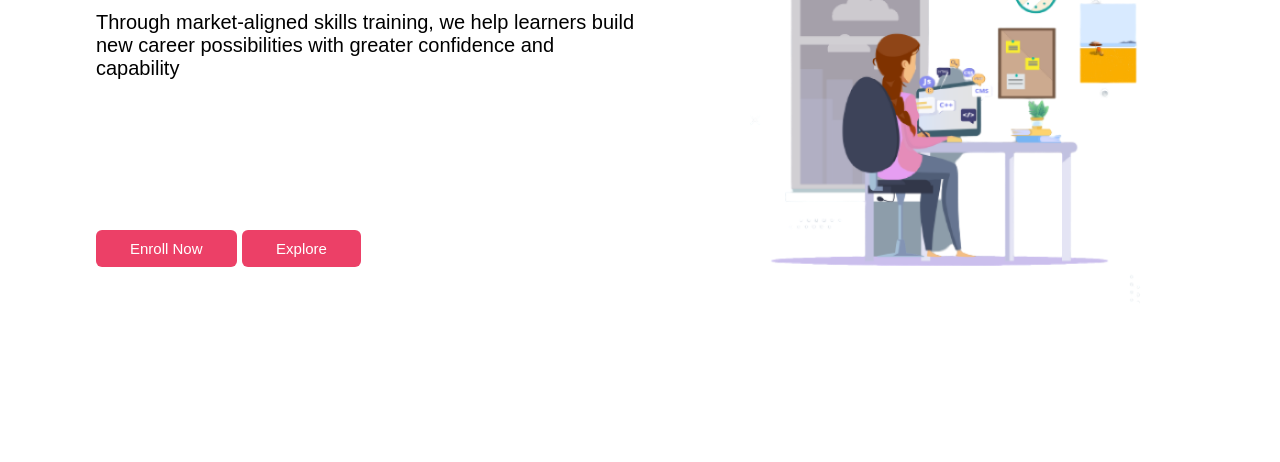
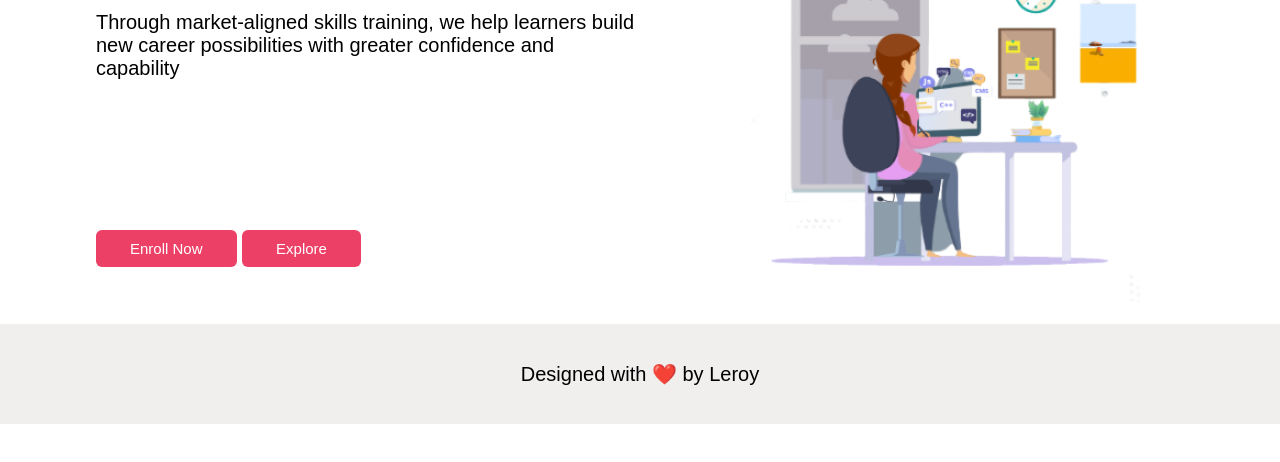
Before and after one commit to leroy-netizen/moringa-IP-one, a plain HTML site: page index.html in a window 1280 px wide. Shown: the part 330-792 px from the top of the page. Drawn offline with Linux system fonts and the light colour scheme; files whose address does not match are found by name.

Commit message:
add footer

```diff
--- a/assets/css/styles.css
+++ b/assets/css/styles.css
@@ -1,19 +1,43 @@
-/** @format */
+/**
+ * /* =========================================================
+ *   	FONTS
+ *     =========================================================
+ *
+ * @format
+ */
 
 @import url('../fonts/Nunito-Italic-VariableFont_wght.ttf');
 @import url('../fonts/Nunito-VariableFont_wght.ttf');
 
+/* =========================================================
+	MAIN STYLES
+   =========================================================
+ */
+html {
+	height: 100%;
+}
 body {
 	font-family: 'Nunito', sans-serif;
 	font-size: 20px;
 	margin: 0;
 	padding: 0;
+	text-rendering: optimizeLegibility;
 }
 
 header {
 	min-height: 50px; /*for responsive design*/
 	padding-top: 0;
 }
+footer {
+	height: 100px;
+
+	display: flex;
+	flex-direction: row;
+	align-items: center;
+	justify-content: center;
+	background-color: #f1eeee;
+}
+
 header ul {
 	padding: 0;
 	margin: 0;
--- a/index.html
+++ b/index.html
@@ -54,5 +54,8 @@
     <section class="wraper stories">
 
     </section>
+    <footer>
+      <p>Designed with ❤️ by Leroy</p>
+    </footer>
   </body>
 </html>
```
